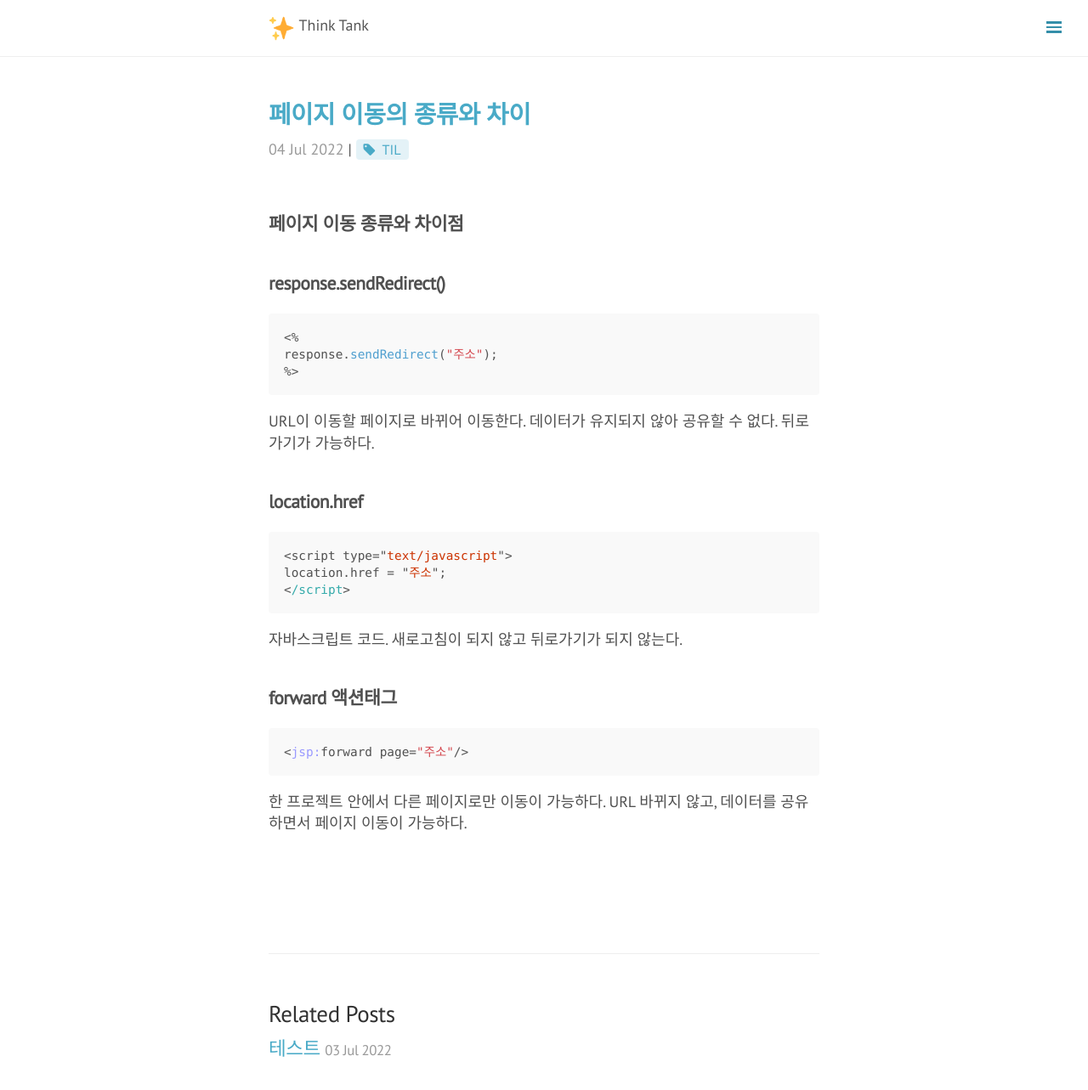
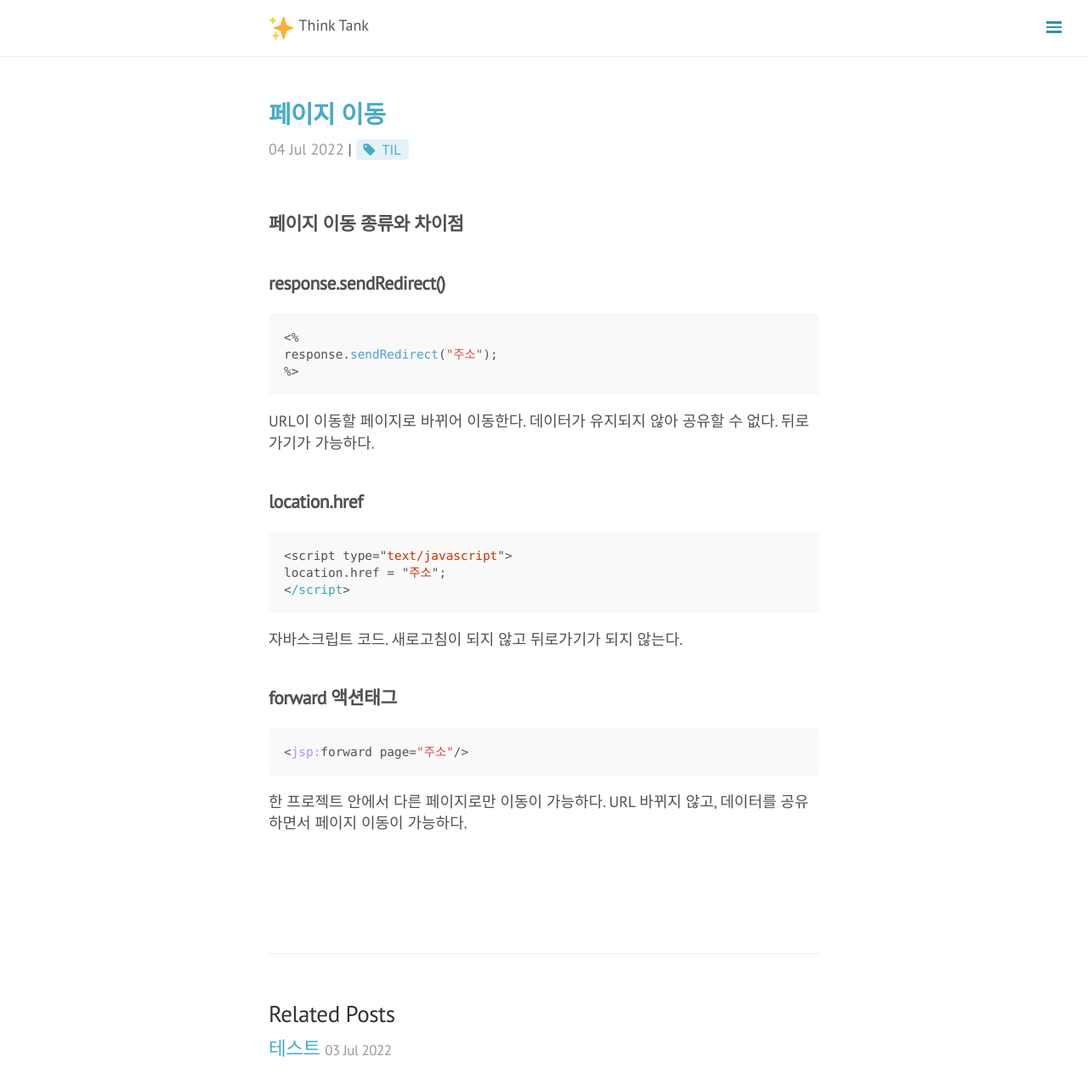
Before and after one commit to kizuc/kizuc.github.io, a Jekyll site: the page built from _posts/TIL/2022-07-04-TIL.md, in a window 1280 px wide and 1302 px high. Shown: the top 1283 px of the window at 85% size. Built offline with Jekyll 4.4.1, drawn with Linux system fonts in a browser that asks for light colours; nearby versions of some CDN libraries; comment, search, counter and statistics services are not loaded.

Commit message:
Update 2022-07-04-TIL.md

```diff
--- a/_posts/TIL/2022-07-04-TIL.md
+++ b/_posts/TIL/2022-07-04-TIL.md
@@ -1,6 +1,6 @@
 ---
 layout: post
-title: "페이지 이동의 종류와 차이"
+title: "페이지 이동"
 categories: TIL
 except: "JSP/javascript"
 tags: [ TIL ]
```
